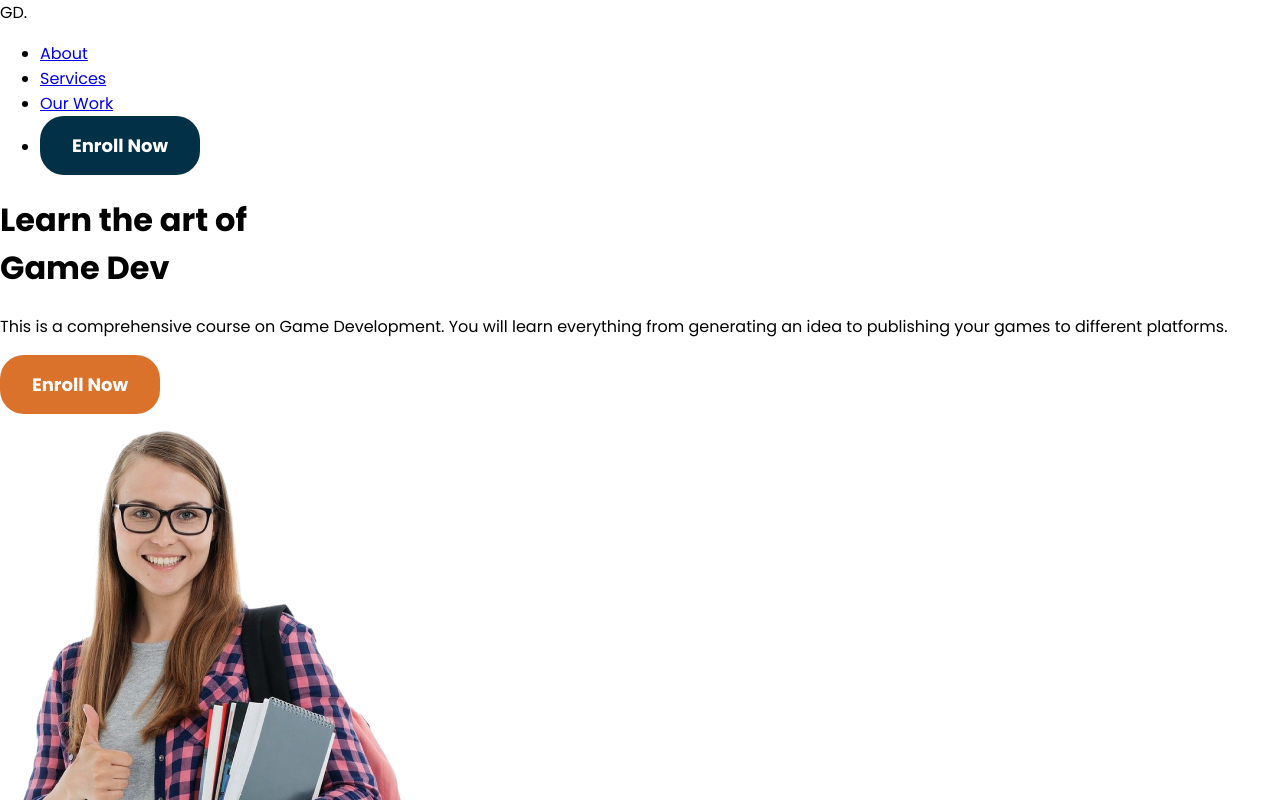
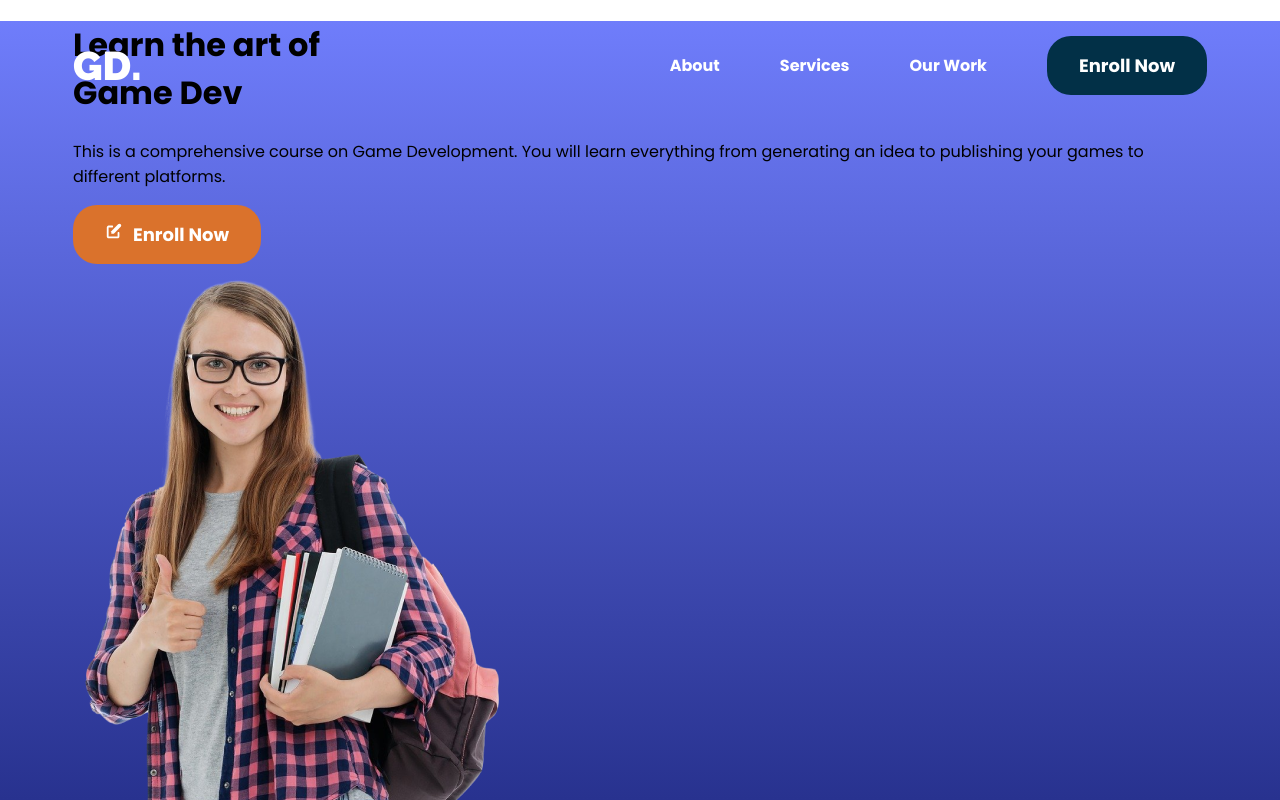
Before and after one commit to jeffersonbalde/course-static-website, a website built with Vite: page index.html in a window 1280 px wide. Shown: the top 800 px of the page. Built offline with nearby package versions, Linux system fonts and the light colour scheme.

Commit message:
styling header section

```diff
--- a/index.css
+++ b/index.css
@@ -17,6 +17,13 @@ body {
     font-family: "Poppins", sans-serif;
 }
 
+.wrapper{
+    max-width: 1134px;
+    margin: 0 auto;
+}
+
+/* buttons */
+
 .btn {
     padding: 16px 32px;
     border-radius: 24px;
@@ -26,6 +33,7 @@ body {
     font-weight: bold;
     font-size: 18px;
     text-decoration: none;
+    position: relative;
 }
 
 .btn.dark {
@@ -35,3 +43,57 @@ body {
 .btn.light{
     background-color: var(--orange-color);
 }
+
+.btn.enroll-icon::before{
+    content: url('images/enroll-icon.svg');
+    position: absolute;
+    top: 50%;
+    left: 32px;
+    transform: translateY(-50%);
+}
+
+.btn.enroll-icon{
+    padding-left: 60px;
+}
+
+/* header */
+
+header {
+    /* background: linear-gradient(180deg, #4A4C5A 0%, #26308C 100%); */
+    background: linear-gradient(180deg, #6F7DFB 0%, #26308C 100%);
+    height: 100vh;
+    width: 100%;
+}
+
+nav {
+    display: flex;
+    justify-content: space-between;
+    align-items: center;
+    position: fixed;
+    width: 1134px;
+    top: 36px;
+    z-index: 100;
+}
+
+nav .logo {
+    font-family: 'Raleway', sans-serif;
+    font-weight: 900;
+    font-size: 40px;
+    color: #FFFFFF;
+}
+
+nav ul {
+    display: flex;
+    align-items: center;
+    gap: 60px;
+    list-style: none;
+    margin: 0;
+}
+
+nav ul li a{
+    font-family: 'Poppins', sans-serif;
+    font-weight: 700;
+    font-size: 16px;
+    color: #FFFFFF;
+    text-decoration: none;
+}
--- a/index.html
+++ b/index.html
@@ -50,7 +50,7 @@
               from generating an idea to publishing your games to different platforms.
             </p>
 
-            <a href="#" class="btn light">Enroll Now</a>
+            <a href="#" class="btn light enroll-icon">Enroll Now</a>
           </div>
 
           <div class="right">
```
